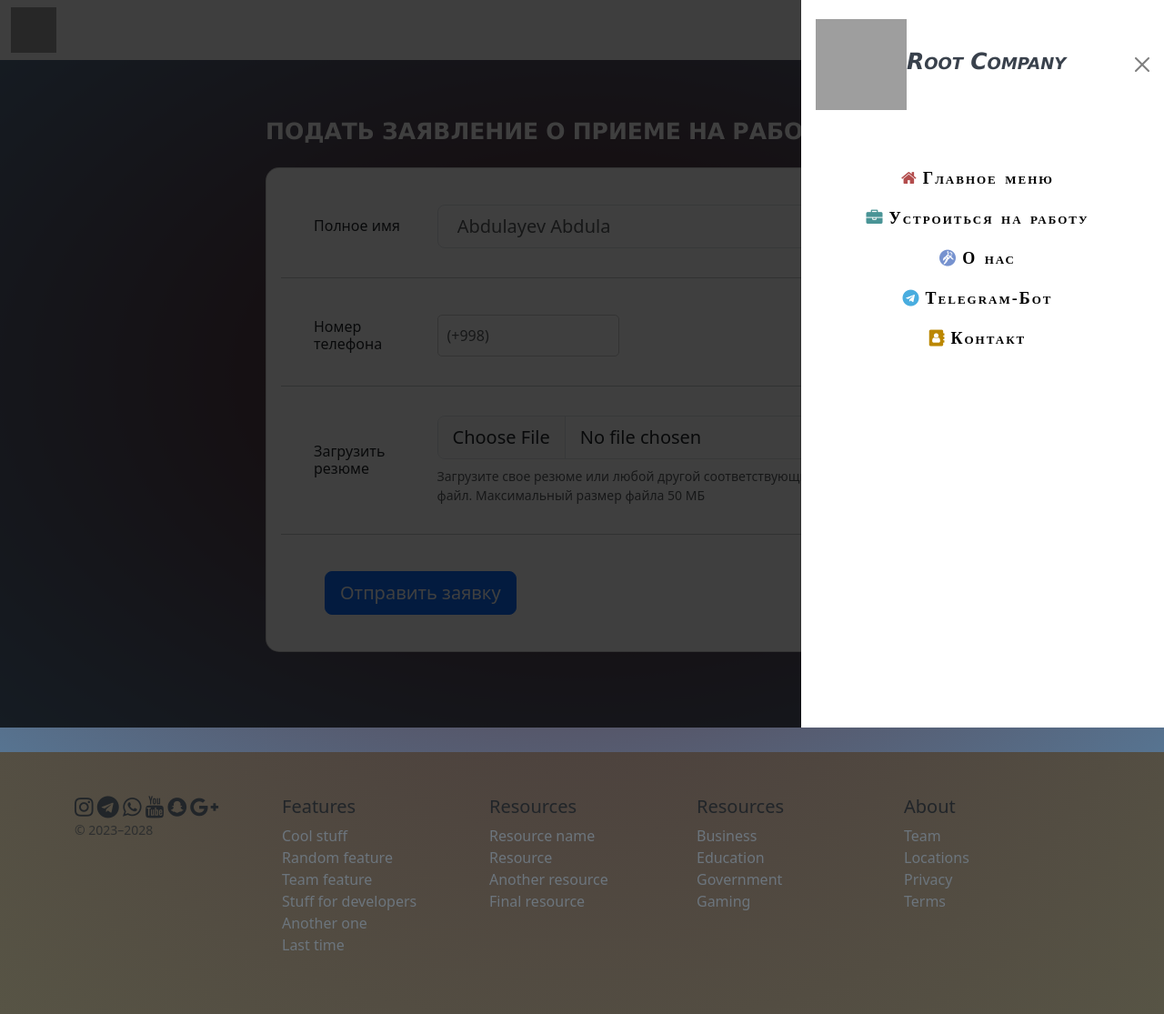
After one commit to Bakhodirbekov/root, a Django app: page /registor_file in a window 1280 px wide, after a click that opens the changed part. The commit adds this page. Shown: the whole page at 91% size. Run offline with Django 4.2, Linux system fonts and the light colour scheme; some libraries are stand-ins or nearby versions; grey boxes are pictures that could not be loaded.

Commit message:
fir commit

```diff
--- a/root/main/static/main/css/main.css
+++ b/root/main/static/main/css/main.css
@@ -50,6 +50,10 @@ a.btn.btn-primary {
     font-weight: normal; /* Agar kerak bo'lsa bold ornatishingiz mumkin */
 }
 
+
+
+
+
 .semi-italic {
     font-weight: 600;
     font-style: italic;
@@ -59,3 +63,116 @@ a.btn.btn-primary {
 .card img {
    height: 175px;
 }
+
+
+.nav-link {
+    transition: transform 0.3s ease-in-out, color 0.3s ease-in-out;
+}
+
+.nav-link:hover {
+    transform: scale(1.1);
+    color: #007bff; /* Change the hover color as needed */
+}
+
+.nav-link i{
+    margin: 5px;
+
+
+}
+.nav-link {
+
+font-family: "Times New Roman", Times, serif;
+font-size: 18px;
+letter-spacing: 2px;
+word-spacing: 2px;
+color: #08365C;
+font-weight: 700;
+text-decoration: none solid rgb(68, 68, 68);
+font-style: normal;
+font-variant: small-caps;
+text-transform: none;
+
+}
+
+.semi-italic{
+font-family: "Lucida Sans Unicode", "Lucida Grande", sans-serif;
+font-size: 25px;
+letter-spacing: 0px;
+word-spacing: -0.6px;
+color: #39414C;
+font-weight: 700;
+text-decoration: none solid rgb(68, 68, 68);
+font-style: italic;
+font-variant: small-caps;
+text-transform: capitalize;
+}
+
+.fw-bolder {
+ont-family: "Arial Black", Gadget, sans-serif;
+font-size: 38px;
+letter-spacing: 0.4px;
+word-spacing: 2px;
+color: #08365C;
+font-weight: 700;
+text-decoration: none solid rgb(68, 68, 68);
+font-style: italic;
+font-variant: small-caps;
+text-transform: uppercase;
+}
+
+.fs-4{
+font-family: "Lucida Sans Unicode", "Lucida Grande", sans-serif;
+font-size: 38px;
+letter-spacing: 0.4px;
+word-spacing: 2px;
+color: #39414C;
+font-weight: 700;
+text-decoration: none solid rgb(68, 68, 68);
+font-style: italic;
+font-style: italic
+}
+
+.h5 {
+color : #a4b6c8;
+}
+
+.fw-bolder_lu {
+font-size: 20px;
+padding-bottom: 30px;
+padding-top: 30px;
+}
+
+.col-xl-9 {
+    padding-top: 100px;
+    padding-bottom: 80px;
+    width: 720px;
+
+}
+
+  /* Styling for the select element */
+.bfh-countries {
+    padding: 10px; /* Adjust padding as needed */
+    border: 1px solid #ccc; /* Border color, adjust as needed */
+    border-radius: 5px; /* Adjust border radius as needed */
+    width: 200px; /* Adjust width as needed */
+}
+/* Styling for the phone input element */
+.bfh-phone {
+    padding: 10px; /* Adjust padding as needed */
+    border: 1px solid #ccc; /* Border color, adjust as needed */
+    border-radius: 5px; /* Adjust border radius as needed */
+    width: 200px; /* Adjust width as needed */
+}
+
+.text-white {
+font-family: "Lucida Sans Unicode", "Lucida Grande", sans-serif;
+font-size: 25px;
+letter-spacing: 0px;
+word-spacing: -0.6px;
+color: #39414C;
+font-weight: 700;
+text-decoration: none solid rgb(68, 68, 68);
+font-style: normal;
+font-variant: small-caps;
+text-transform: uppercase;
+}
--- a/root/main/templates/main/layout.html
+++ b/root/main/templates/main/layout.html
@@ -16,6 +16,7 @@
 <!--  fontawesom ________________________-->
   <link rel="stylesheet" href="path/to/font-awesome/css/font-awesome.min.css">
   <link rel="stylesheet" href="https://use.fontawesome.com/releases/v5.8.2/css/all.css">
+  <link rel="stylesheet" href="https://cdnjs.cloudflare.com/ajax/libs/font-awesome/4.7.0/css/font-awesome.min.css">
 <!-- fonts -->
   <link rel="stylesheet" type="text/css" href="https://fonts.googleapis.com/css?family=EB+Garamond:400,700&display=swap">
   <link rel="stylesheet" href="https://cdnjs.cloudflare.com/ajax/libs/font-awesome/4.7.0/css/font-awesome.min.css">
@@ -44,13 +45,13 @@
         <button type="button" class="btn-close" data-bs-dismiss="offcanvas" aria-label="Close"></button>
       </div>
       <div class="offcanvas-body">
-        <ul class="navbar-nav justify-content-end flex-grow-1 pe-3">
-          <li class="nav-item">
-            <a class="nav-link active" aria-current="page" href="#"><li><i class="fa fa-home" aria-hidden="true"></i>Главное меню</li></a>
-            <a class="nav-link active" aria-current="page" href="#"><li><i class="fa fa-briefcase" aria-hidden="true"></i>Устроиться на работу</li></a>
-            <a class="nav-link active" aria-current="page" href="#"><li><i class="fa fa-grav" aria-hidden="true"></i>O нас</li></a>
-            <a class="nav-link active" aria-current="page" href="#"><li><i class="fa fa-telegram" aria-hidden="true"></i>Telegram-Бот</li></a>
-            <a class="nav-link active" aria-current="page" href="#"><li><i class="fa fa-address-book" aria-hidden="true"></i>Контакт</li></a>
+        <ul class="navbar-nav justify-content-end flex-grow-1 pe-3" style="display: flex; align-items: center;">
+          <li class="nav-item" style="">
+            <a class="nav-link active" aria-current="page" href="#"><li><i class="fa fa-home" aria-hidden="true" style="color:rgb(179, 77, 77) "></i>Главное меню</li></a>
+            <a class="nav-link active" aria-current="page" href="#"><li><i class="fa fa-briefcase" aria-hidden="true" style="color:rgb(73, 148, 150) "></i>Устроиться на работу</li></a>
+            <a class="nav-link active" aria-current="page" href="#"><li><i class="fa fa-grav" aria-hidden="true" style="color:rgb(118, 146, 207) "></i>O нас</li></a>
+            <a class="nav-link active" aria-current="page" href="#"><li><i class="fa fa-telegram" aria-hidden="true" style="color: #49addf; "></i>Telegram-Бот</li></a>
+            <a class="nav-link active" aria-current="page" href="#"><li><i class="fa fa-address-book" aria-hidden="true" style="color:rgb(187, 135, 0)"></i>Контакт</li></a>
           </li>
         </ul>
       </div>
--- /dev/null
+++ b/root/main/templates/main/registor_file.html
@@ -0,0 +1,76 @@
+{% extends 'main/layout.html' %}
+
+{% block title %} Bosh Sahifa {% endblock%}
+
+{% block content %}
+
+  <div class="container_lu h-100">
+    <div class="row d-flex justify-content-center align-items-center h-100">
+      <div class="col-xl-9">
+
+        <h1 class="text-white mb-4">Подать заявление о приеме на работу</h1>
+
+        <div class="card" style="border-radius: 15px;">
+          <div class="card-body">
+
+            <div class="row align-items-center pt-4 pb-3">
+              <div class="col-md-3 ps-5">
+
+                <h6 class="mb-0">Полное имя</h6>
+
+              </div>
+              <div class="col-md-9 pe-5">
+
+               <input type="text" class="form-control form-control-lg" placeholder=" Abdulayev Abdula" />
+
+
+              </div>
+            </div>
+
+
+            <hr class="mx-n3">
+
+             <div class="row align-items-center pt-4 pb-3">
+              <div class="col-md-3 ps-5">
+
+                <h6 class="mb-0">Номер телефона</h6>
+
+              </div>
+                <div class="col-md-9 pe-5">
+                    <input type="text" class="form-control bfh-phone" data-country="countries_phone1" placeholder="(+998)">
+
+              </div>
+            </div>
+
+
+            <hr class="mx-n3">
+
+            <div class="row align-items-center py-3">
+              <div class="col-md-3 ps-5">
+
+                <h6 class="mb-0">Загрузить резюме</h6>
+
+              </div>
+              <div class="col-md-9 pe-5">
+
+                <input class="form-control form-control-lg" id="formFileLg" type="file" />
+                <div class="small text-muted mt-2">Загрузите свое резюме или любой другой соответствующий
+                  файл. Максимальный размер файла 50 МБ</div>
+
+              </div>
+            </div>
+
+            <hr class="mx-n3">
+
+            <div class="px-5 py-4">
+              <button type="submit" class="btn btn-primary btn-lg">Отправить заявку</button>
+            </div>
+
+          </div>
+        </div>
+
+      </div>
+    </div>
+  </div>
+
+{% endblock %}
--- a/root/main/urls.py
+++ b/root/main/urls.py
@@ -6,6 +6,7 @@ urlpatterns = [
     path('about', views.about, name='about'),
     path('work', views.work, name= 'work'),
     path('works', views.works, name= 'works'),
-    path('contact', views.contact, name= 'contact')
+    path('contact', views.contact, name= 'contact'),
+    path('registor_file', views.registor_file, name= 'registor_file')
 
 ]
--- a/root/main/views.py
+++ b/root/main/views.py
@@ -12,3 +12,6 @@ def works(request):
 
 def contact(request):
     return render(request,'main/contact.html')
+
+def registor_file(request):
+    return render(request,'main/registor_file.html')
```
Also changed, not shown: root/main/templates/main/about.html (+7 -7 lines), root/main/templates/main/index.html (+4 -4 lines), root/main/static/main/logo/regitor_page.jpg (added).
